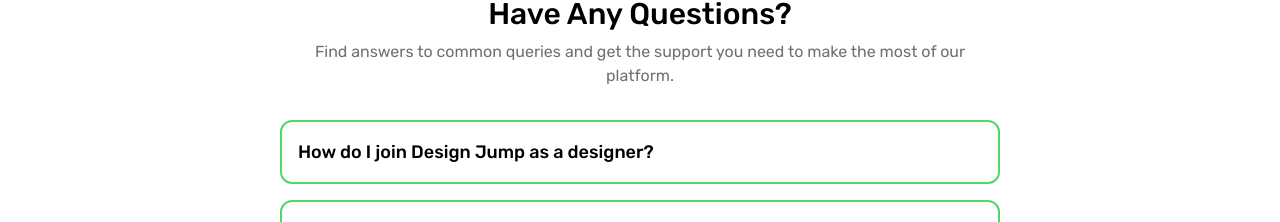
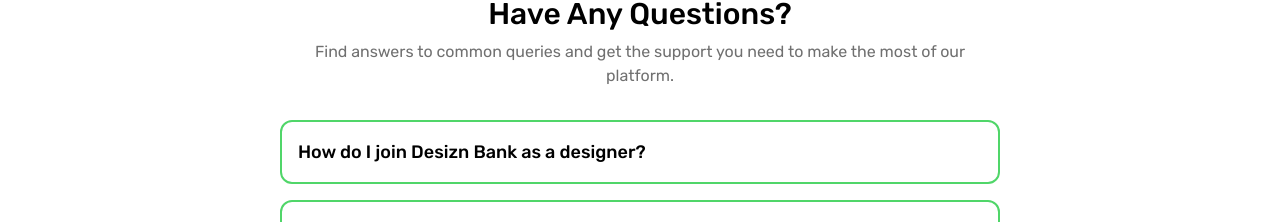
Before and after one commit to Fahad-Dezloper/Jump, a Next.js app: page / in a window 1280 px wide. Shown: the part 3533-3755 px from the top of the page. Built offline with nearby package versions, Linux system fonts and the light colour scheme.

Commit message:
faq updated

```diff
--- a/app/components/FaQs.tsx
+++ b/app/components/FaQs.tsx
@@ -4,13 +4,13 @@ import React, { useState } from 'react'
 const FaQs = () => {
     const faqs = [
         {
-          question: "How do I join Design Jump as a designer?",
+          question: "How do I join Desizn Bank as a designer?",
           answer:
             "Sign up for early access, upload your portfolio, and get verified. Once the platform launches, you'll be ready to showcase and sell your designs instantly.",
         },
         {
           question: "Are there fees for selling my designs?",
-          answer: "No, Design Jump does not charge listing fees. However, a small commission is deducted upon successful sales.",
+          answer: "No, Desizn Bank does not charge listing fees. However, a small commission is deducted upon successful sales.",
         },
         {
           question: "How are payments secured?",
```
